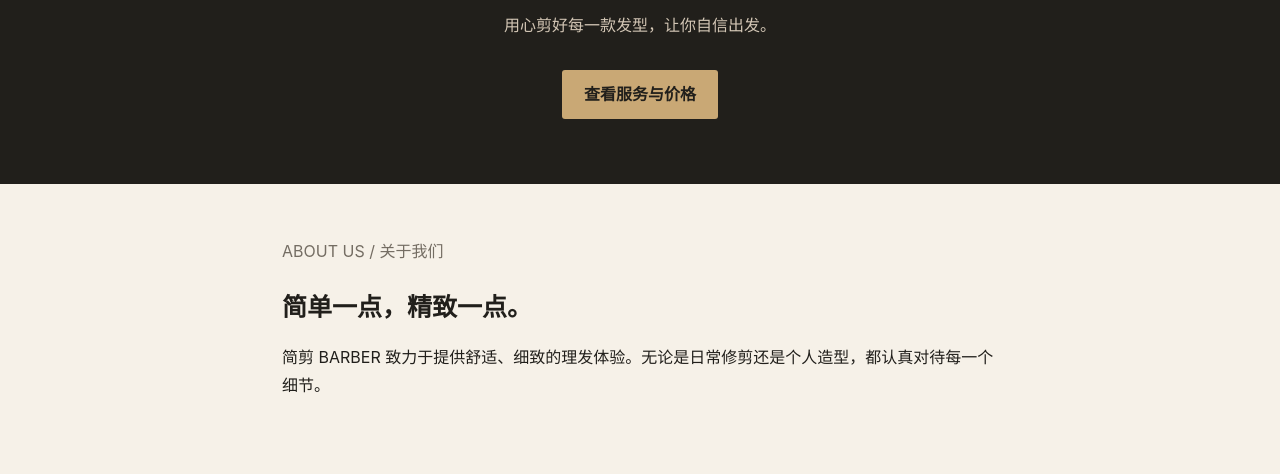
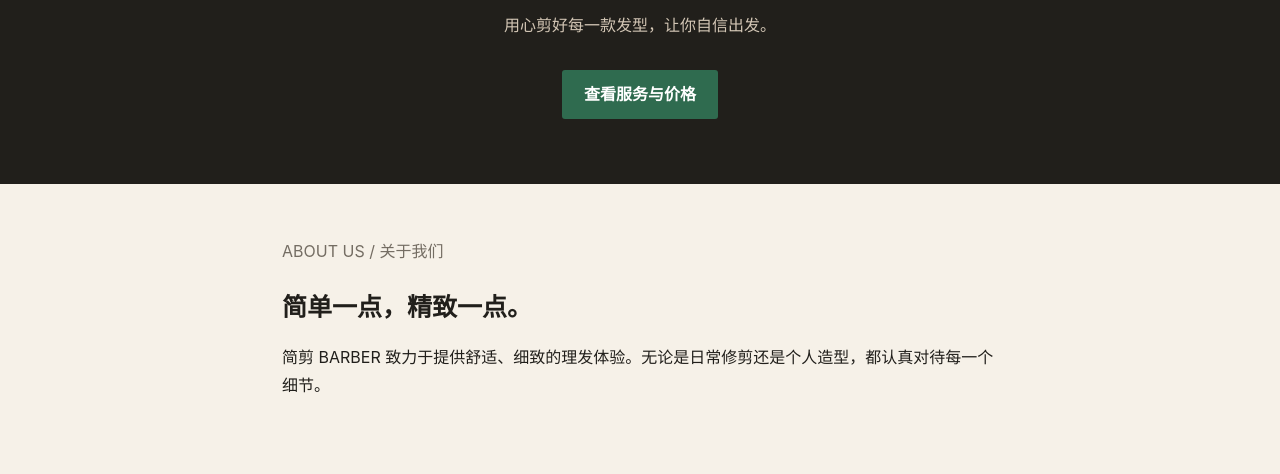
Before and after one commit to taoh4527-oss/jianjian-barber, a plain HTML site: page index.html in a window 1280 px wide. Shown: the part 326-800 px from the top of the page. Drawn offline with Linux system fonts and the light colour scheme.

Commit message:
修改按键为绿色

```diff
--- a/index.html
+++ b/index.html
@@ -37,8 +37,8 @@ nav a {
 .hero h1 { font-size: 38px; margin: 12px 0; }
 .btn {
   display: inline-block;
-  background: #c9a875;
-  color: #211f1b;
+  background: #2f6b4f;
+  color: #ffffff;
   text-decoration: none;
   padding: 11px 22px;
   margin-top: 15px;
```
